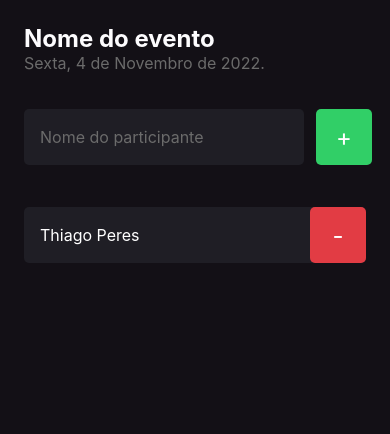
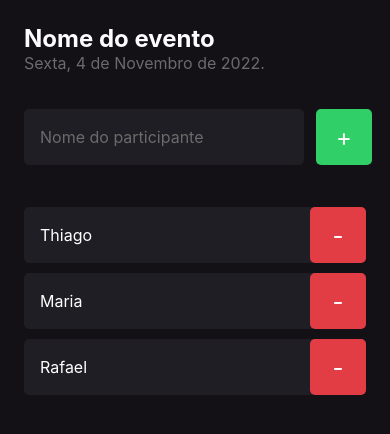
Before and after one commit to thiagoperest/react_native_fundamentos, a React Native app: screen / in a window 390 px wide. Shown: the top 434 px of the page. Built offline with nearby package versions, Linux system fonts and the light colour scheme.

Commit message:
feat: add prop no componente participant

```diff
--- a/src/components/Participant/index.tsx
+++ b/src/components/Participant/index.tsx
@@ -1,10 +1,14 @@
 import { styles } from "./styles";
 import { Text, TouchableOpacity, View } from "react-native";
 
-export function Participant() {
+interface IParticipant {
+  name: string;
+}
+
+export function Participant({ name }: IParticipant) {
   return (
     <View style={styles.container}>
-      <Text style={styles.name}>Thiago Peres</Text>
+      <Text style={styles.name}>{name}</Text>
 
       <TouchableOpacity style={styles.button}>
         <Text style={styles.buttonText}>-</Text>
--- a/src/screens/Home/index.tsx
+++ b/src/screens/Home/index.tsx
@@ -24,7 +24,9 @@
         </TouchableOpacity>
       </View>
 
-      <Participant />
+      <Participant name="Thiago" />
+      <Participant name="Maria" />
+      <Participant name="Rafael" />
     </View>
   );
 }
```
